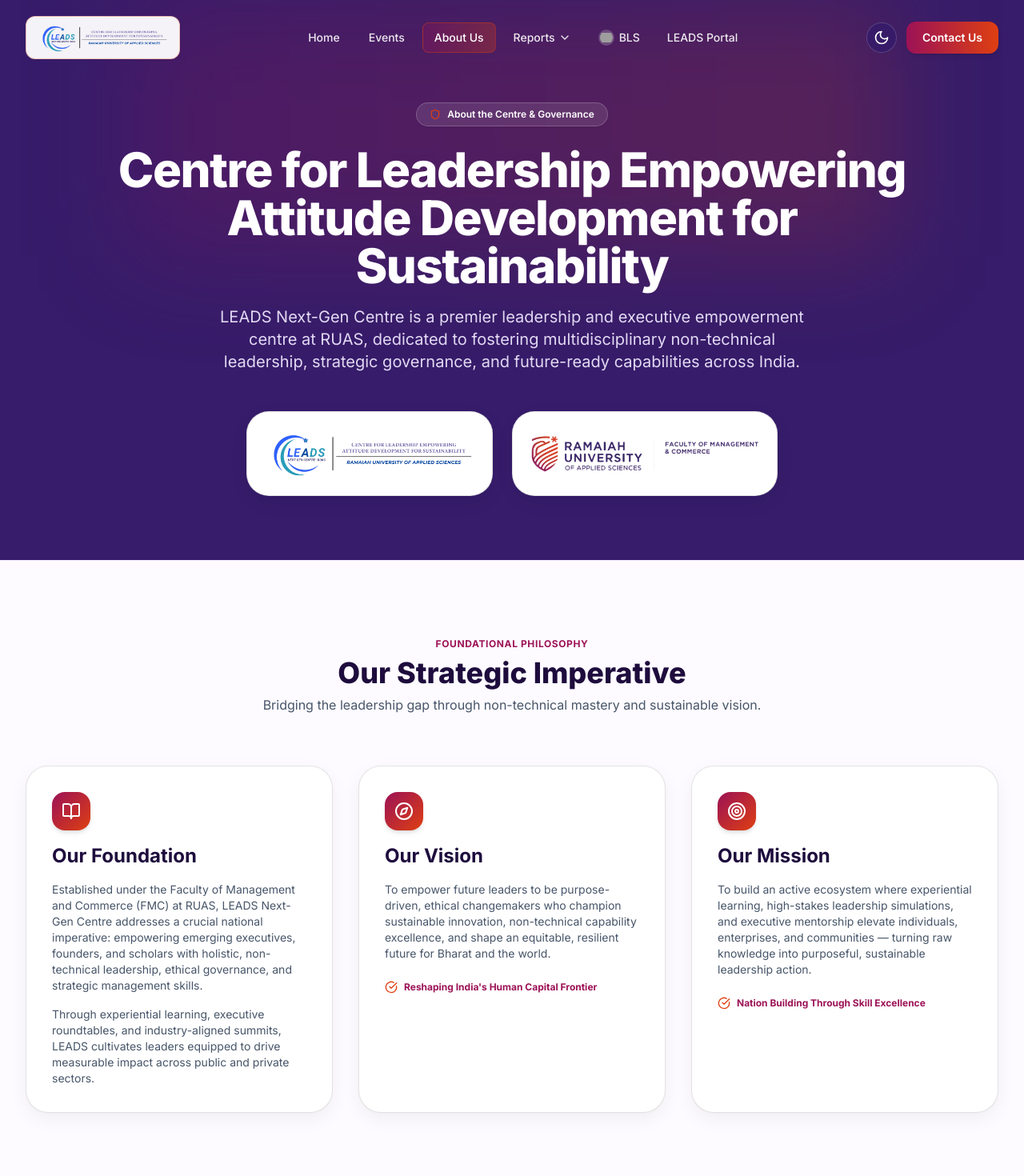
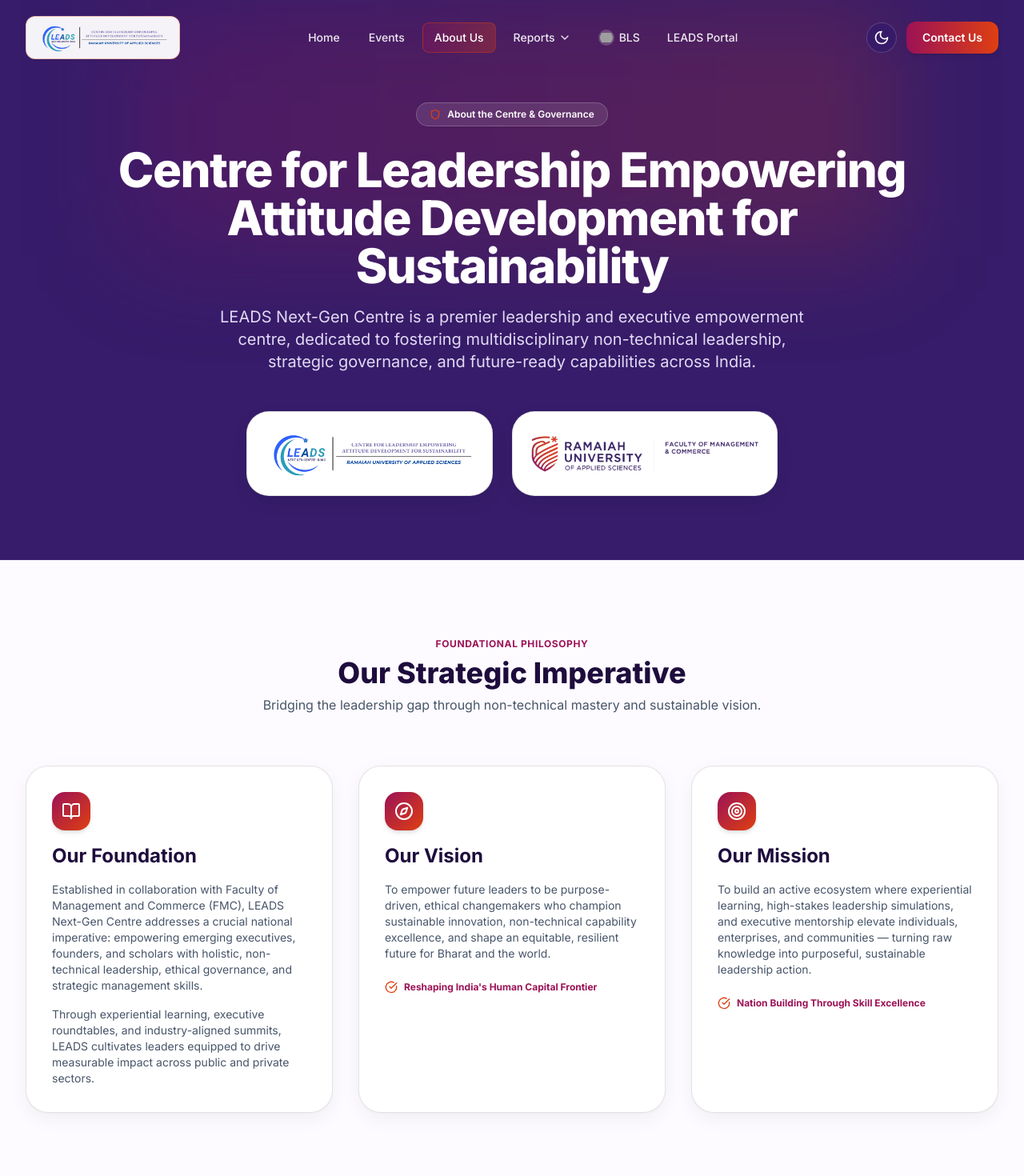
Before and after one commit to Kayo2970/Leads-external, a Next.js app: page /about in a window 1280 px wide. Shown: the top 1470 px of the page at 80% size. Built offline with nearby package versions, Linux system fonts and the light colour scheme; grey boxes are pictures that could not be loaded; a web font is replaced by a local one.

Commit message:
Update affiliation phrasing to 'In collaboration with Faculty of Management and Commerce' across the site

```diff
--- a/app/about/page.tsx
+++ b/app/about/page.tsx
@@ -138,7 +138,7 @@
             Centre for Leadership Empowering Attitude Development for Sustainability
           </h1>
           <p className="mt-5 3xl:mt-8 text-base sm:text-xl 2xl:text-2xl 3xl:text-3xl text-[#E2D9F3] max-w-3xl 2xl:max-w-5xl 3xl:max-w-6xl mx-auto leading-relaxed font-normal">
-            LEADS Next-Gen Centre is a premier leadership and executive empowerment centre at RUAS, dedicated to fostering multidisciplinary non-technical leadership, strategic governance, and future-ready capabilities across India.
+            LEADS Next-Gen Centre is a premier leadership and executive empowerment centre, dedicated to fostering multidisciplinary non-technical leadership, strategic governance, and future-ready capabilities across India.
           </p>
 
           {/* Official Centre & FMC Animated Logo Banners */}
@@ -220,7 +220,7 @@
                 </div>
                 <h3 className="text-2xl 3xl:text-3xl font-bold text-[#1E0C3D]">Our Foundation</h3>
                 <p className="text-xs sm:text-sm 2xl:text-base 3xl:text-lg text-slate-600 leading-relaxed">
-                  Established under the Faculty of Management and Commerce (FMC) at RUAS, LEADS Next-Gen Centre addresses a crucial national imperative: empowering emerging executives, founders, and scholars with holistic, non-technical leadership, ethical governance, and strategic management skills.
+                  Established in collaboration with Faculty of Management and Commerce (FMC), LEADS Next-Gen Centre addresses a crucial national imperative: empowering emerging executives, founders, and scholars with holistic, non-technical leadership, ethical governance, and strategic management skills.
                 </p>
                 <p className="text-xs sm:text-sm 2xl:text-base 3xl:text-lg text-slate-600 leading-relaxed">
                   Through experiential learning, executive roundtables, and industry-aligned summits, LEADS cultivates leaders equipped to drive measurable impact across public and private sectors.
@@ -417,10 +417,10 @@
                 <Building2 className="w-8 h-8 3xl:w-10 3xl:h-10" />
               </div>
               <h2 className="text-2xl sm:text-3xl 2xl:text-4xl 3xl:text-5xl font-extrabold text-white mb-3 3xl:mb-6">
-                Academic & Institutional Affiliation
+                Academic & Institutional Collaboration
               </h2>
               <p className="text-sm sm:text-base 2xl:text-xl 3xl:text-2xl text-[#E2D9F3] max-w-2xl 3xl:max-w-4xl mx-auto leading-relaxed">
-                LEADS Next Gen Centre proudly operates within the Faculty of Management and Commerce (FMC) ecosystem at M. S. Ramaiah University of Applied Sciences (RUAS), Bengaluru, combining empirical academic rigor with practical national leadership execution.
+                LEADS Next Gen Centre operates in collaboration with Faculty of Management and Commerce (FMC), combining empirical academic rigor with practical national leadership execution.
               </p>
             </div>
           </BorderGlow>
--- a/app/page.tsx
+++ b/app/page.tsx
@@ -95,9 +95,9 @@
               </Link>
             </div>
 
-            {/* MSRUAS Affiliation Note */}
+            {/* FMC Collaboration Note */}
             <p className="mt-12 3xl:mt-16 text-xs 2xl:text-base 3xl:text-lg text-[#E2D9F3]/80 font-medium">
-              Part of the Faculty of Management and Commerce ecosystem at M. S. Ramaiah University of Applied Sciences (RUAS), Bengaluru
+              In collaboration with Faculty of Management and Commerce (FMC)
             </p>
           </div>
         </section>
--- a/components/Footer.tsx
+++ b/components/Footer.tsx
@@ -27,7 +27,7 @@
             </p>
             <div className="pt-2 flex items-center space-x-2 text-xs text-white font-medium">
               <Shield className="w-4 h-4 text-[#DE3F11]" />
-              <span>Faculty of Management & Commerce, MSRUAS</span>
+              <span>In collaboration with Faculty of Management and Commerce, RUAS</span>
             </div>
           </div>
 
```
